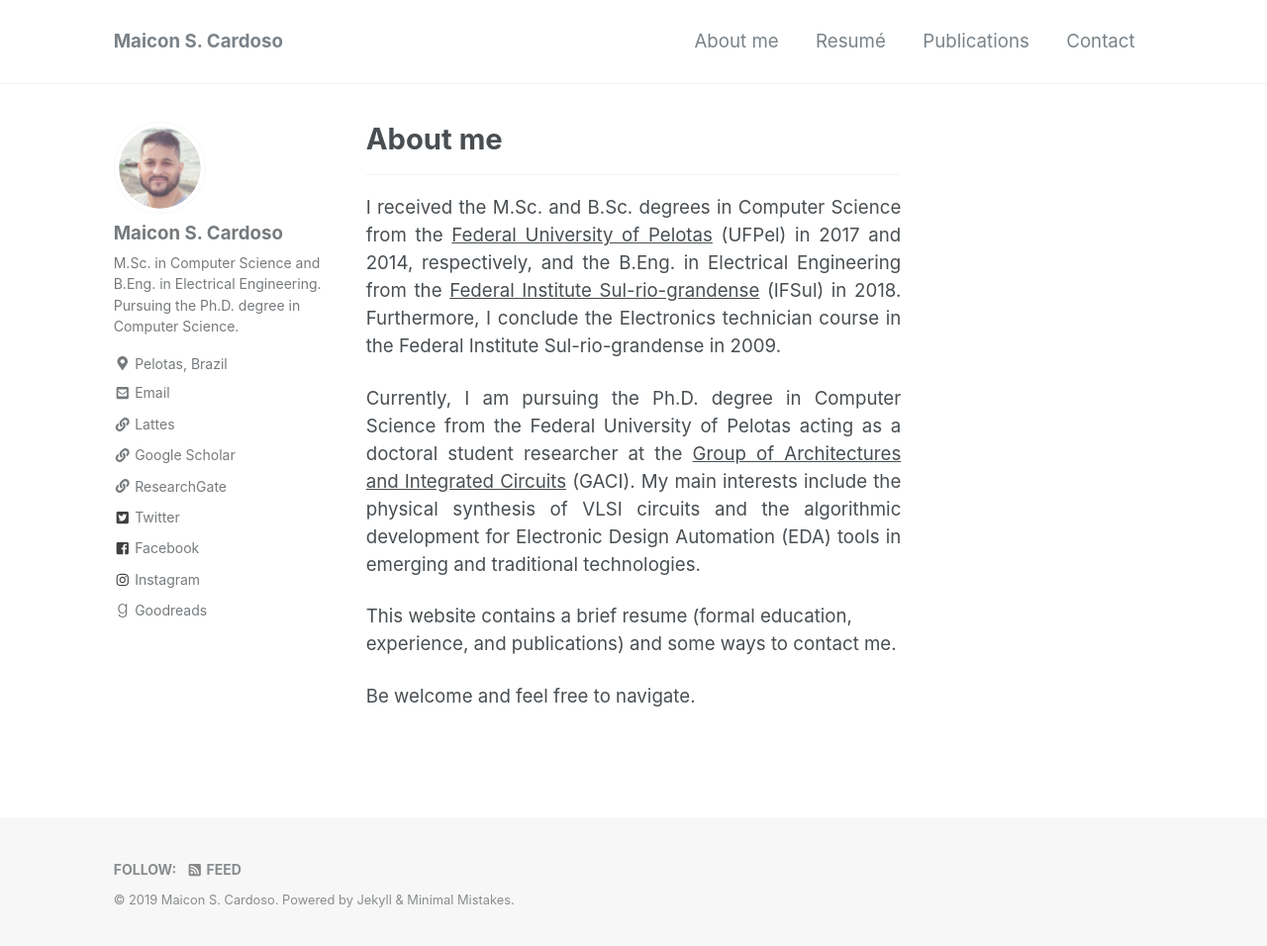
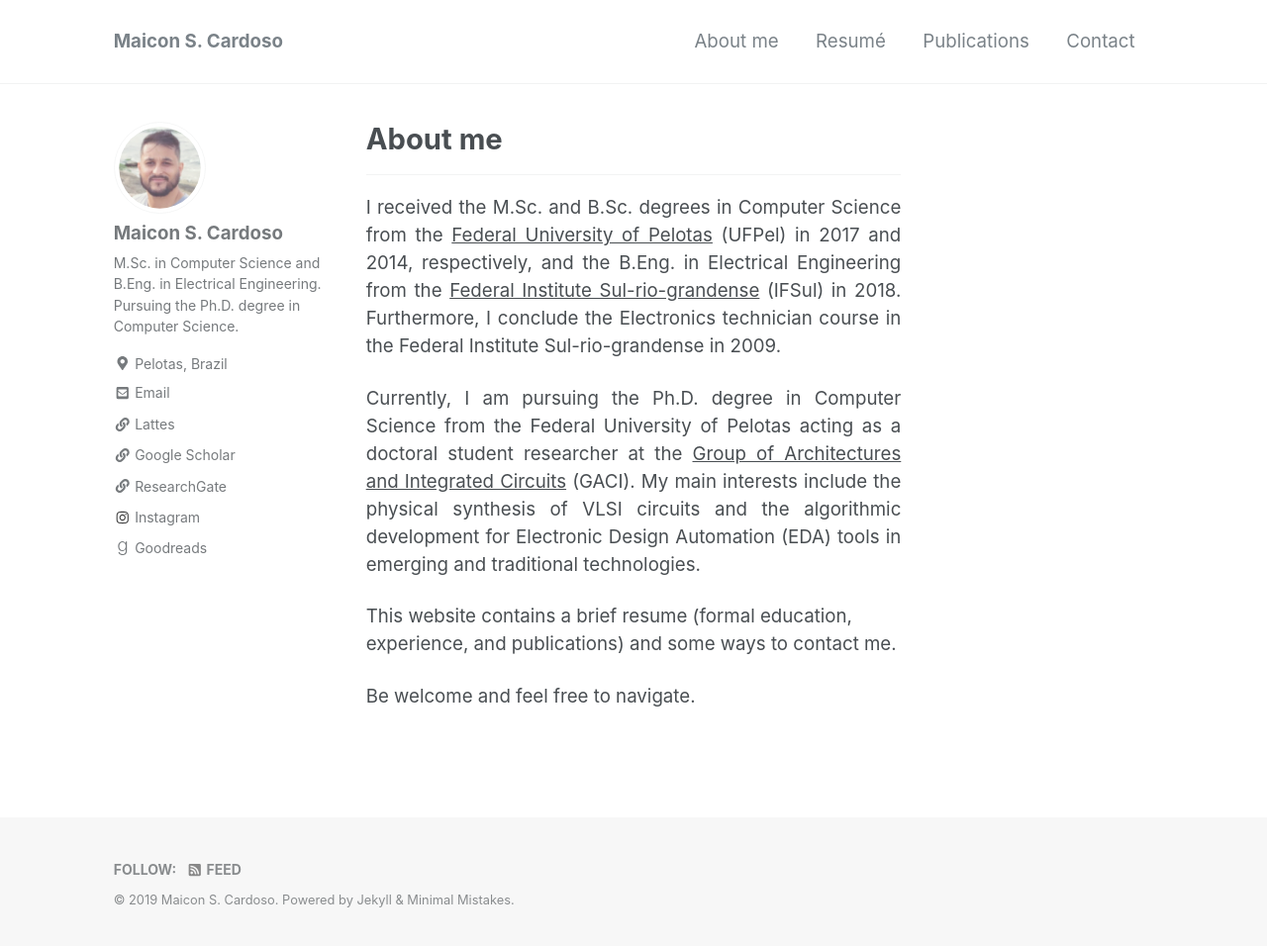
Before and after one commit to maiconsc/me, a Jekyll site: the page built from index.MD, in a window 1280 px wide and 957 px high. Shown: the whole window at 99% size. Built offline with Jekyll 4.4.1, drawn with Linux system fonts in a browser that asks for light colours; nearby versions of some CDN libraries; our own code applies the rules of GitHub Pages for plain Markdown files.

Commit message:
retirada de links para redes sociais (tw e fb)

```diff
--- a/_config.yml
+++ b/_config.yml
@@ -95,9 +95,9 @@ author:
   bio              : "M.Sc. in Computer Science and B.Eng. in Electrical Engineering. Pursuing the Ph.D. degree in Computer Science."
   location         : "Pelotas, Brazil"
   email            : "mscardoso@inf.ufpel.edu.br"
-  facebook         : "maiconscardoso"
+  # facebook         : "maiconscardoso"
   instagram        : "maicon.scardoso"
-  twitter          : "maiconsc"
+  # twitter          : "maiconsc"
   # uri              : "http://your-site.com"
 
 
```
